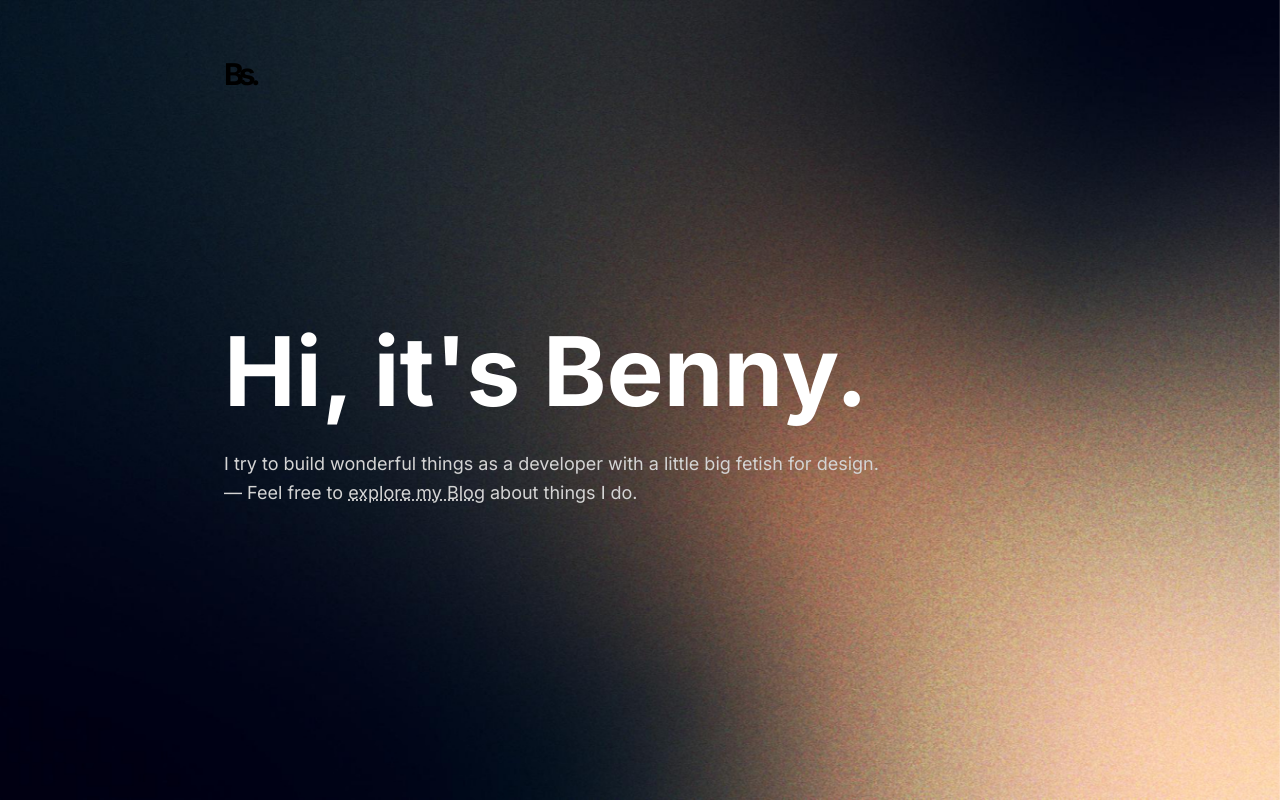
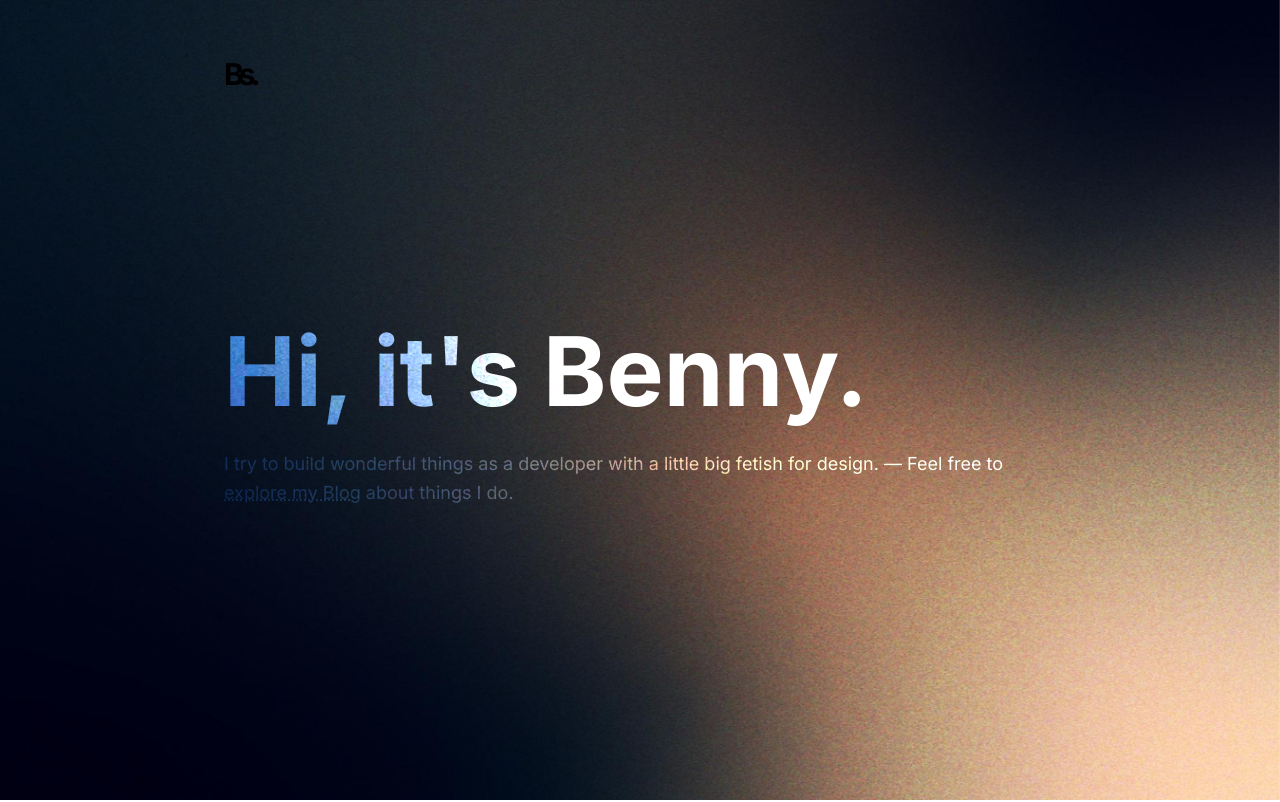
Before and after one commit to baeni/bsaa-ui, a Next.js app: page / in a window 1280 px wide. Shown: the top 802 px of the page. Built offline with nearby package versions, Linux system fonts and the light colour scheme; no server answers.

Commit message:
Add mix-blend-color-dodge class and adjust text colors

```diff
--- a/app/_components/Hero/HeroSlogan.tsx
+++ b/app/_components/Hero/HeroSlogan.tsx
@@ -23,11 +23,10 @@ export default function HeroSlogan() {
     });
 
     return (
-        <div id="slogan" className="w-full origin-left">
-            <h1 className="text-6xl md:text-8xl text-white font-bold leading-none md:leading-relaxed pb-8 md:pb-0">Hi, it&apos;s Benny.</h1>
-            <p className="text-lg text-neutral-300 leading-relaxed">
-                I try to build wonderful things as a developer with a little big fetish for design.<br/>
-                — Feel free to <Link className="underline decoration-dotted" href="#blog">explore my Blog</Link> about things I do.
+        <div id="slogan" className="w-full origin-left mix-blend-color-dodge">
+            <h1 className="text-6xl md:text-8xl text-neutral-300 font-bold leading-none md:leading-relaxed pb-8 md:pb-0">Hi, it&apos;s Benny.</h1>
+            <p className="text-lg text-neutral-400 leading-relaxed">
+                I try to build wonderful things as a developer with a little big fetish for design. — Feel free to <Link className="underline decoration-dotted" href="#blog">explore my Blog</Link> about things I do.
             </p>
         </div>
     );
```
